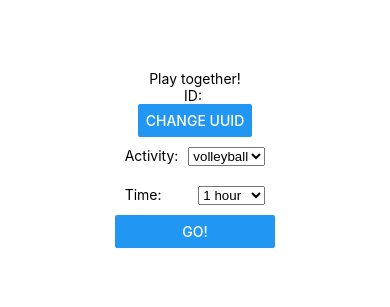
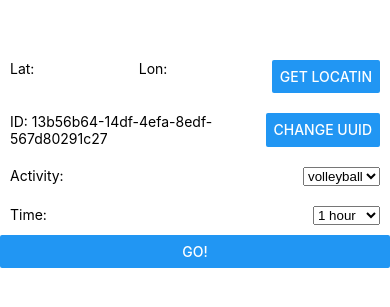
Before and after one commit to cnnrznn/playtogether-app, a React Native app: screen / in a window 390 px wide. Shown: the part 263-570 px from the top of the page. Built offline with nearby package versions, Linux system fonts and the light colour scheme.

Commit message:
Move functionality into the form. Grab location and add lat+lon to callback object

```diff
--- a/App.js
+++ b/App.js
@@ -1,16 +1,8 @@
-import { StyleSheet, Text, View, Button } from 'react-native';
+import { StyleSheet, View } from 'react-native';
 import Form from './components/playform';
 import Games from './components/game-list';
-import { v4 as uuid } from 'uuid';
-import { useState } from 'react';
 
 export default function App() {
-  const [id, setID] = useState();
-
-  function changeUUID() {
-    console.log("old ID: ", id);
-    setID(uuid());
-  }
 
   function formCallback(obj) {
     console.log(obj);
@@ -18,9 +10,6 @@ export default function App() {
 
   return (
     <View style={styles.container}>
-      <Text>Play together!</Text>
-      <Text>ID: {id}</Text>
-      <Button onPress={changeUUID} title='Change UUID'/>
       <Form callback={formCallback} />
       <Games />
     </View>
--- a/components/playform.js
+++ b/components/playform.js
@@ -1,24 +1,61 @@
 import { StyleSheet, View, Text, Button } from 'react-native';
 import { Picker } from '@react-native-picker/picker';
 import { useState } from 'react';
-
+import Geolocation from '@react-native-community/geolocation';
+import {v4 as uuid} from 'uuid';
 
 
 const Form = (props) => {
     const submitCallback = props.callback;
 
+    const [id, setID] = useState(uuid());
+
     const [selectedActivity, setSelectedActivity] = useState("volleyball");
     const [selectedTime, setSelectedTime] = useState(60);
+
+    const [lat, setLat] = useState();
+    const [lon, setLon] = useState();
+
+    // this is here for demo purposes
+    // in a release version a UUID would be generated once
+    // and stored on-device
+    function changeUUID() {
+        setID(uuid());
+    }
 
     function submitForm() {
         submitCallback({
             time: selectedTime,
             activity: selectedActivity,
+            latitude: lat,
+            longitude: lon,
         });
+    }
+
+    function GetLocation() {
+        Geolocation.getCurrentPosition(
+            (position) => {
+            console.log(position);
+            setLat(position.coords.latitude);
+            setLon(position.coords.longitude);
+            },
+            (error) => {
+            console.log(error);
+            }
+        );
     }
 
     return (
         <View>
+            <View style={styles.row}>
+                <Text>Lat: {lat}</Text>
+                <Text>Lon: {lon}</Text>
+                <Button onPress={GetLocation} title="Get Locatin" />
+            </View>
+            <View style={styles.row}>
+                <Text>ID: {id}</Text>
+                <Button onPress={changeUUID} title='Change UUID'/>
+            </View>
             <View style={styles.row} >
                 <Text style={styles.col}>Activity:</Text>
                 <Picker
@@ -35,6 +72,8 @@ const Form = (props) => {
                     onValueChange={(time, index) => setSelectedTime(time)} >
                     <Picker.Item label="1 hour" value={60} />
                     <Picker.Item label="2 hours" value={120} />
+                    <Picker.Item label="3 hours" value={180} />
+                    <Picker.Item label="4 hours" value={240} />
                 </Picker>
             </View>
             <Button
--- a/package.json
+++ b/package.json
@@ -10,6 +10,7 @@
   },
   "dependencies": {
     "@expo/webpack-config": "^18.1.3",
+    "@react-native-community/geolocation": "^3.1.0",
     "@react-native-picker/picker": "2.4.10",
     "expo": "^49.0.13",
     "expo-status-bar": "~1.6.0",
```
Also changed, not shown: 1 other file (tests, documents, lock files or other folders).
